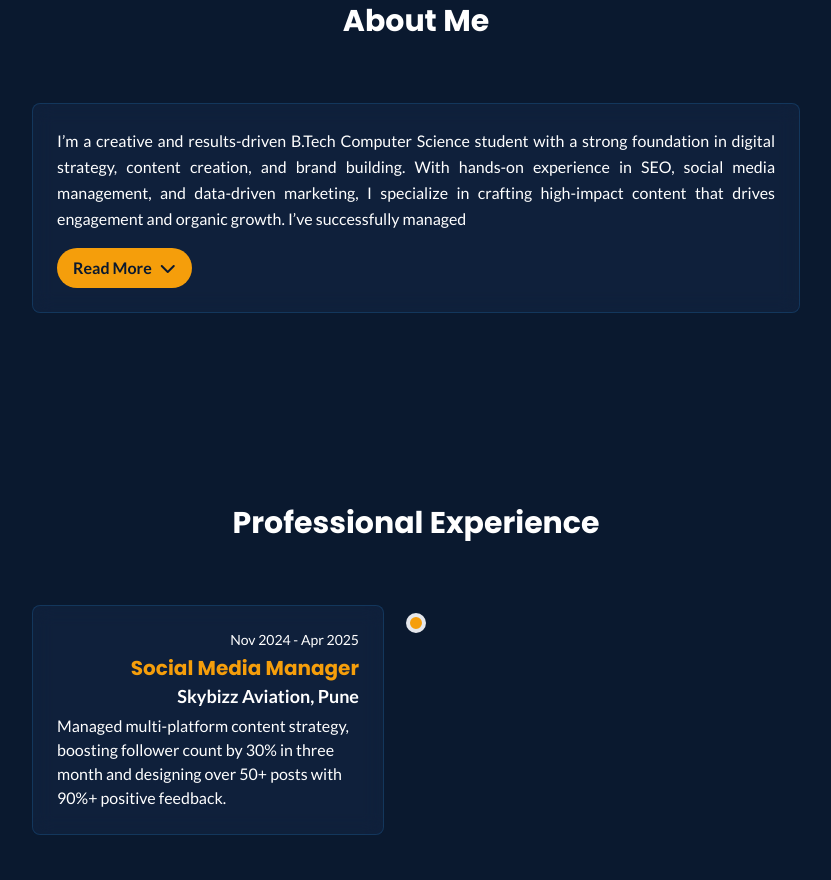
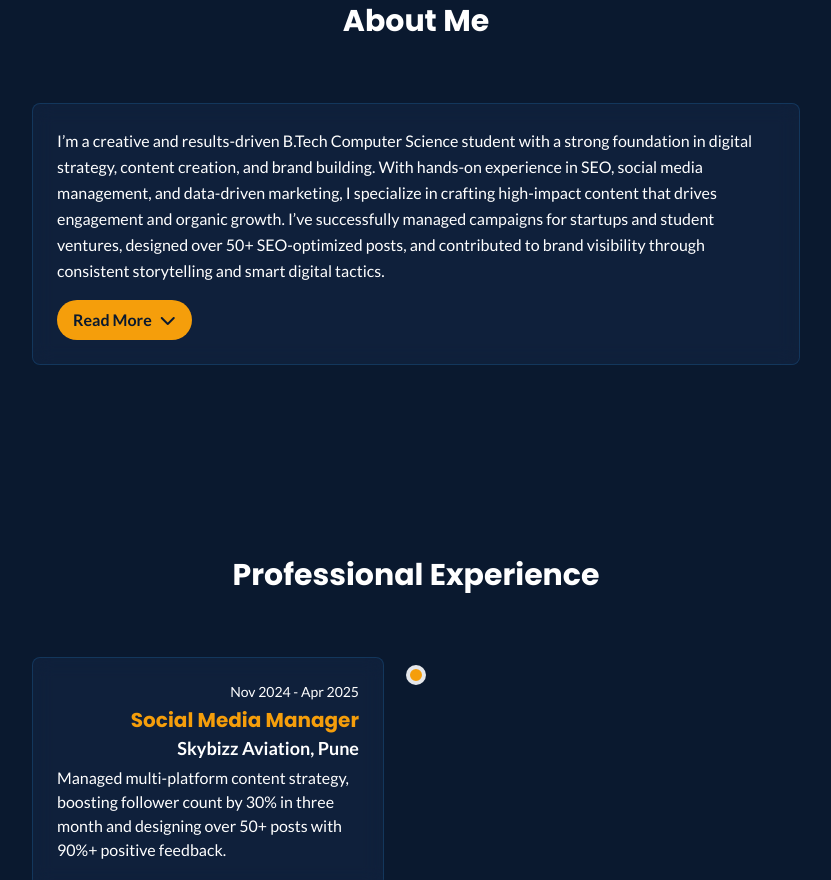
Before and after one commit to tauqirkhan17/Tauqirkhan.github.io-my-portfolio, a plain HTML site: page index.html in a window 1280 px wide. Shown: the part 1053-1933 px from the top of the page, without its empty margins (224-1055 px from the left). Drawn offline with nearby package versions, Linux system fonts and the light colour scheme.

Commit message:
Update index.html

```diff
--- a/index.html
+++ b/index.html
@@ -250,12 +250,12 @@
             <h3 class="text-3xl font-bold text-center mb-16 reveal">About Me</h3>
             <div class="relative max-w-3xl mx-auto">
                 <div class="glass-card p-6 rounded-lg timeline-card">
-                    <p class="text-text-light leading-relaxed text-justify">
-                        I’m a creative and results-driven B.Tech Computer Science student with a strong foundation in digital strategy, content creation, and brand building. With hands-on experience in SEO, social media management, and data-driven marketing, I specialize in crafting high-impact content that drives engagement and organic growth. I’ve successfully managed
+                    <p class="text-text-light leading-relaxed text-left">
+                        I’m a creative and results-driven B.Tech Computer Science student with a strong foundation in digital strategy, content creation, and brand building. With hands-on experience in SEO, social media management, and data-driven marketing, I specialize in crafting high-impact content that drives engagement and organic growth. I’ve successfully managed campaigns for startups and student ventures, designed over 50+ SEO-optimized posts, and contributed to brand visibility through consistent storytelling and smart digital tactics.
                     </p>
                     <div id="more-about-content" class="more-content">
-                        <p class="text-text-light leading-relaxed text-justify mt-4">
-                           managed campaigns for startups and student ventures, designed over 50+ SEO-optimized posts, and contributed to brand visibility through consistent storytelling and smart digital tactics. My passion lies in scaling digital brands through a mix of creativity, analytics, and user-centric content. From building resumes that stand out to hosting impactful speeches at Toastmasters and leading student initiatives, I thrive on turning ideas into measurable results. As a tech-savvy marketer with a developer’s mindset, I’m constantly learning, evolving, and helping others grow in the digital space.
+                        <p class="text-text-light leading-relaxed text-left mt-4">
+                        My passion lies in scaling digital brands through a mix of creativity, analytics, and user-centric content. From building resumes that stand out to hosting impactful speeches at Toastmasters and leading student initiatives, I thrive on turning ideas into measurable results. As a tech-savvy marketer with a developer’s mindset, I’m constantly learning, evolving, and helping others grow in the digital space.
                         </p>
                     </div>
                     <!-- Creative Read More Button -->
@@ -438,7 +438,7 @@
 
 
 
-      - Contact Section -->
+
         <section id="contact" class="py-16 px-4">
             <h3 class="text-3xl font-bold text-center mb-10 reveal">Contact Me</h3>
 
@@ -446,7 +446,7 @@
             <div class="max-w-4xl mx-auto grid grid-cols-1 sm:grid-cols-2 lg:grid-cols-4 gap-4 text-center reveal">
                 <!-- Location -->
                 <div class="glass-card p-4 rounded-md">
-                    <div class="text-xl text accent mb-2">
+                    <div class="text-xl text text-light mb-2">
     <i class="fas fa-map-marker-alt"></i>
   </div>
 
```
